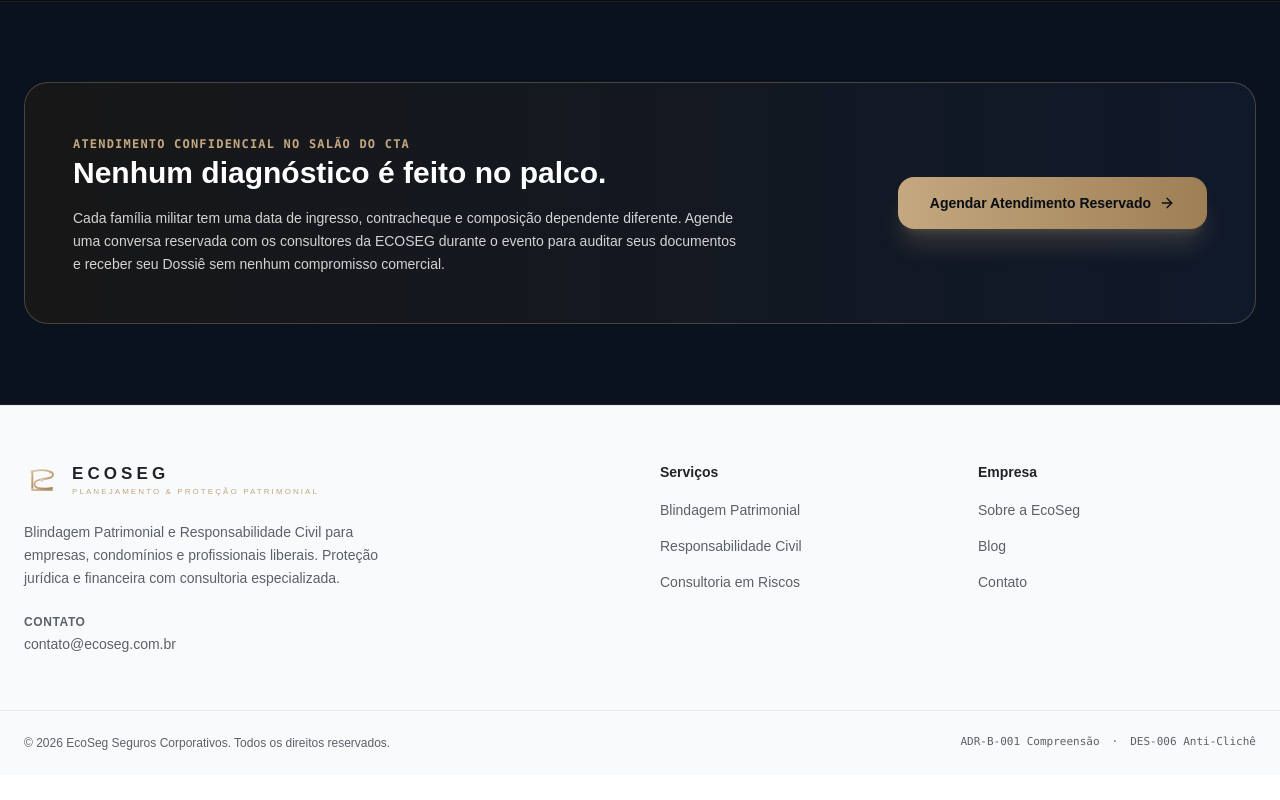
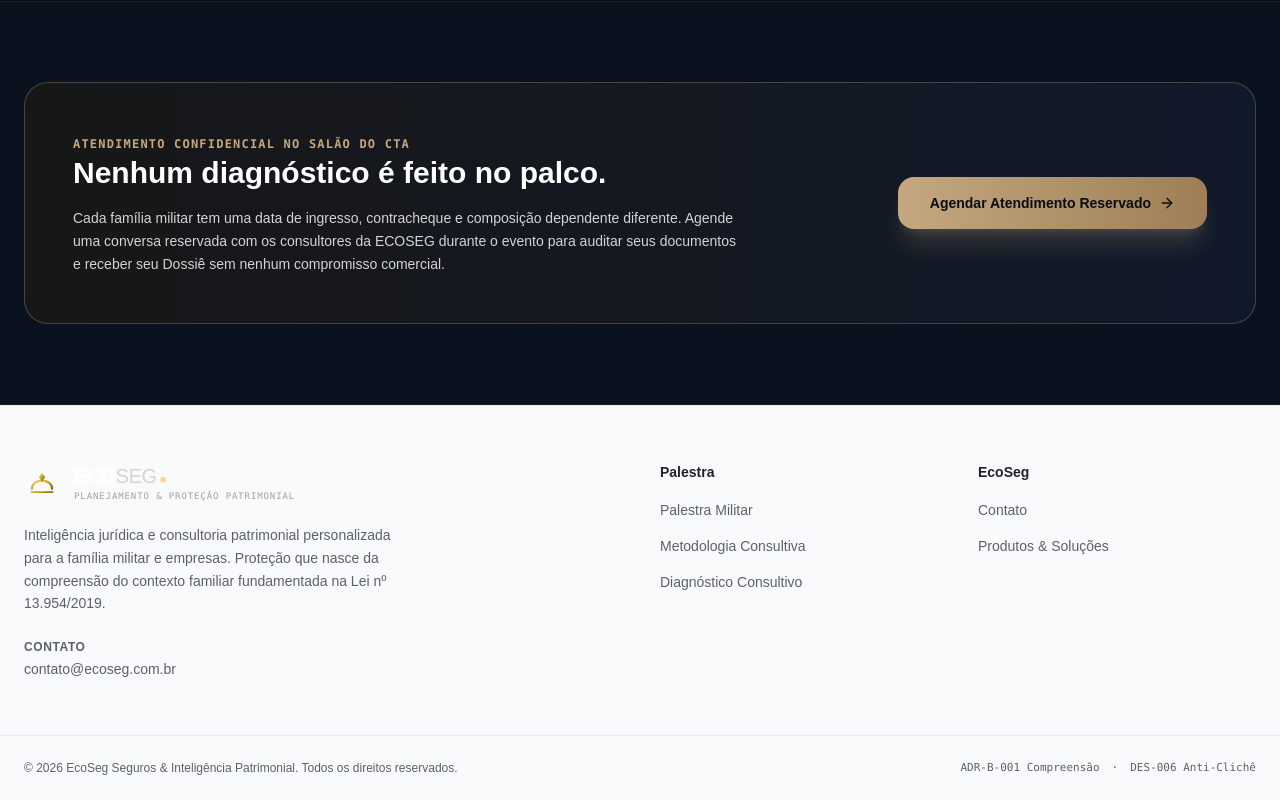
Before and after one commit to mottapedro/SiteEcosegSeguros, a Next.js app: page /palestra/protecao-familia-militar in a window 1280 px wide. Shown: the part 1517-2317 px from the top of the page. Before the commit the page ends 2292 px from the top, so only its background shows below. Built offline with nearby package versions, Linux system fonts and the light colour scheme; a web font is replaced by a local one.

Commit message:
feat(brand): sincronizar logotipo oficial, dados do CTA e contratos da Cyborg Intelligence conforme ADR 0005 e ADR 0007

```diff
--- a/src/components/brand/EcoSegLogo.tsx
+++ b/src/components/brand/EcoSegLogo.tsx
@@ -1,32 +1,65 @@
-import { useId } from "react";
+import React, { useId } from "react";
+
+export type LogoVariant = "primary" | "stacked" | "symbol-only" | "seal";
+export type SymbolFinish = "brass" | "platinum" | "carbon" | "emerald";
 
 interface EcoSegLogoProps {
+  variant?: LogoVariant;
   size?: number;
-  finish?: "brass" | "platinum";
+  finish?: SymbolFinish;
   tagline?: string;
+  className?: string;
 }
 
-export function EcoSegLogo({
+export const EcoSegLogo: React.FC<EcoSegLogoProps> = ({
+  variant = "primary",
   size = 36,
   finish = "brass",
-  tagline = "PLANEJAMENTO & PROTEÇÃO PATRIMONIAL",
-}: EcoSegLogoProps) {
-  const gradientId = `ecoseg-logo-${finish}-${useId().replace(/:/g, "")}`;
-  const colors =
-    finish === "platinum"
-      ? {
-          highlight: "#F8FAFC",
-          mid: "#CBD5E1",
-          shadow: "#94A3B8",
+  tagline,
+  className = "",
+}) => {
+  const instanceId = useId().replace(/:/g, "");
+  const gradientId = `ecoseg-grad-${finish}-${instanceId}`;
+  const glowId = `ecoseg-glow-${instanceId}`;
+
+  const renderGradients = () => {
+    switch (finish) {
+      case "platinum":
+        return (
+          <linearGradient id={gradientId} x1="0%" y1="0%" x2="100%" y2="100%">
+            <stop offset="0%" stopColor="#E2E8F0" />
+            <stop offset="50%" stopColor="#CBD5E1" />
+            <stop offset="100%" stopColor="#94A3B8" />
+          </linearGradient>
+        );
+      case "carbon":
+        return (
+          <linearGradient id={gradientId} x1="0%" y1="0%" x2="100%" y2="100%">
+            <stop offset="0%" stopColor="#475569" />
+            <stop offset="100%" stopColor="#0F172A" />
+          </linearGradient>
+        );
+      case "emerald":
+        return (
+          <linearGradient id={gradientId} x1="0%" y1="0%" x2="100%" y2="100%">
+            <stop offset="0%" stopColor="#34D399" />
+            <stop offset="100%" stopColor="#059669" />
+          </linearGradient>
+        );
+      case "brass":
+      default:
+        return (
+          <linearGradient id={gradientId} x1="0%" y1="0%" x2="100%" y2="100%">
+            <stop offset="0%" stopColor="#F5D77F" />
+            <stop offset="40%" stopColor="#D4AF37" />
+            <stop offset="70%" stopColor="#AA820A" />
+            <stop offset="100%" stopColor="#785A00" />
+          </linearGradient>
+        );
     }
-      : {
-          highlight: "#E2CEB3",
-          mid: "#C5A880",
-          shadow: "#9E7F55",
   };
 
-  return (
-    <span className="inline-flex items-center gap-3">
+  const SymbolSVG = (
     <svg
       width={size}
       height={size}
@@ -37,50 +70,46 @@
       aria-hidden="true"
     >
       <defs>
-          <linearGradient id={gradientId} x1="0%" y1="0%" x2="100%" y2="100%">
-            <stop offset="0%" stopColor={colors.highlight} />
-            <stop offset="50%" stopColor={colors.mid} />
-            <stop offset="100%" stopColor={colors.shadow} />
-          </linearGradient>
+        {renderGradients()}
+        <filter id={glowId} x="-20%" y="-20%" width="140%" height="140%">
+          <feGaussianBlur stdDeviation="2" result="blur" />
+          <feComposite in="SourceGraphic" in2="blur" operator="over" />
+        </filter>
       </defs>
 
-        <rect
-          x="20"
-          y="74"
-          width="60"
-          height="5.6"
-          rx="1.5"
+      <rect x="18" y="72" width="64" height="6" rx="3" fill={`url(#${gradientId})`} />
+      <path
+        d="M 22 66 C 22 36, 78 36, 78 66"
+        stroke={`url(#${gradientId})`}
+        strokeWidth="6"
+        strokeLinecap="round"
+        fill="none"
+      />
+      <polygon
+        points="50,22 58,34 50,46 42,34"
         fill={`url(#${gradientId})`}
+        filter={`url(#${glowId})`}
       />
-        <rect
-          x="20"
-          y="22"
-          width="5.6"
-          height="52"
-          rx="1.5"
-          fill={`url(#${gradientId})`}
-        />
-        <path
-          d="M 20 28 C 20 28, 50 16, 76 28 C 82 31, 82 38, 76 42 C 68 47, 46 47, 36 52 C 26 57, 26 68, 38 72 C 48 75, 68 75, 78 72"
-          stroke={`url(#${gradientId})`}
-          strokeWidth="5"
-          strokeLinecap="round"
-          strokeLinejoin="round"
-        />
-        <polygon points="50,44 56,50 50,56 44,50" fill={colors.highlight} opacity="0.9" />
-        <circle cx="72" cy="30" r="2" fill={colors.mid} />
     </svg>
+  );
 
-      <span className="flex flex-col justify-center">
-        <span className="text-foreground font-sans text-[17px] leading-none font-bold tracking-[0.24em]">
-          ECOSEG
+  if (variant === "symbol-only") {
+    return <div className={`inline-flex items-center ${className}`}>{SymbolSVG}</div>;
+  }
+
+  return (
+    <div className={`inline-flex items-center gap-3.5 select-none ${className}`}>
+      {SymbolSVG}
+      <div className="flex flex-col">
+        <div className="flex items-baseline tracking-tight">
+          <span className="text-xl font-extrabold tracking-tight text-white">ECO</span>
+          <span className="text-xl font-light tracking-tight text-neutral-300">SEG</span>
+          <span className="ml-1 font-mono text-[9px] font-bold text-amber-400">®</span>
+        </div>
+        <span className="font-mono text-[9px] tracking-widest text-neutral-400 uppercase">
+          {tagline || "Inteligência & Proteção Patrimonial"}
         </span>
-        {tagline ? (
-          <span className="mt-1.5 text-[8px] leading-none font-medium tracking-[0.26em] text-[#C5A880] uppercase">
-            {tagline}
-          </span>
-        ) : null}
-      </span>
-    </span>
+      </div>
+    </div>
   );
-}
+};
--- a/src/components/layout/footer.tsx
+++ b/src/components/layout/footer.tsx
@@ -4,19 +4,21 @@
 
 const FOOTER_COLUMNS = [
   {
-    title: "Serviços",
+    title: "Palestra",
     links: [
-      { href: "/servicos/blindagem-patrimonial", label: "Blindagem Patrimonial" },
-      { href: "/servicos/responsabilidade-civil", label: "Responsabilidade Civil" },
-      { href: "/servicos", label: "Consultoria em Riscos" },
+      { href: "/palestra/protecao-familia-militar", label: "Palestra Militar" },
+      { href: "/#metodologia", label: "Metodologia Consultiva" },
+      { href: "/#diagnostico", label: "Diagnóstico Consultivo" },
     ],
   },
   {
-    title: "Empresa",
+    title: "EcoSeg",
     links: [
-      { href: "/empresa", label: "Sobre a EcoSeg" },
-      { href: "/blog", label: "Blog" },
       { href: "/contato", label: "Contato" },
+      {
+        href: "/palestra/protecao-familia-militar/solucoes",
+        label: "Produtos & Soluções",
+      },
     ],
   },
 ];
--- /dev/null
+++ b/src/domain/contracts/cyborg-api.ts
@@ -0,0 +1,35 @@
+export interface LeadIngestionPayload {
+  leadSource: "palestra_cta_2026" | "site_home" | "vertical_militar" | "qr_code_telao";
+  fullName: string;
+  phone: string;
+  email?: string;
+  militaryBranch: "FAB" | "EXERCITO" | "MARINHA" | "FORCAS_AUXILIARES";
+  rankCategory: string;
+  militaryStatus: "ativa" | "reserva" | "reformado" | "pensionista";
+  entryYear?: number;
+  mainConcern:
+    | "pensao_filhas_lei_13954"
+    | "confisco_10_5_reserva"
+    | "bloqueio_inventario_itcmd"
+    | "quedas_terceira_idade"
+    | "transicao_carreira"
+    | "outro";
+  lgpdConsent: {
+    accepted: boolean;
+    timestamp: string;
+    legalBasis: string;
+    policyVersion: string;
+  };
+}
+
+export interface LeadIngestionResponse {
+  success: boolean;
+  dossierId: string;
+  queueStatus: "enfileirado_para_consultor" | "em_atendimento" | "duplicado";
+  assignedConsultant: {
+    name: string;
+    officeLocation: string;
+  };
+  trackingCode: string;
+  timestamp: string;
+}
--- a/src/lib/seo/config.ts
+++ b/src/lib/seo/config.ts
@@ -1,22 +1,24 @@
 export const siteConfig = {
   name: "EcoSeg",
-  legalName: "EcoSeg Seguros Corporativos",
+  legalName: "EcoSeg Seguros & Inteligência Patrimonial",
   description:
-    "Blindagem Patrimonial e Responsabilidade Civil para empresas, condomínios e profissionais liberais. Proteção jurídica e financeira com consultoria especializada.",
+    "Inteligência jurídica e consultoria patrimonial personalizada para a família militar e empresas. Proteção que nasce da compreensão do contexto familiar fundamentada na Lei nº 13.954/2019.",
   url: "https://www.ecoseg.com.br",
   ogImage: "/og-image.png",
-  phone: "+55 11 0000-0000",
-  whatsapp: "5511000000000",
+  phone: "(21) 99469-3673",
+  whatsapp: "5521994693673",
+  whatsappUrl: "https://wa.me/5521994693673",
   email: "contato@ecoseg.com.br",
+  address:
+    "Rio de Janeiro, RJ · Base Operacional Clube dos Taifeiros da Aeronáutica (CTA)",
   locale: "pt_BR",
   keywords: [
+    "proteção família militar",
+    "lei 13954 2019",
+    "pensão militar filhas",
     "blindagem patrimonial",
-    "responsabilidade civil profissional",
-    "responsabilidade civil empresarial",
-    "seguro empresarial",
-    "seguros corporativos",
-    "proteção patrimonial",
-    "seguro para condomínios",
-    "seguro para clínicas",
+    "planejamento sucessório",
+    "consultoria patrimonial militar",
+    "ecoseg inteligência",
   ],
 } as const;
```
Lines whose indentation alone changed are shown as unchanged.
